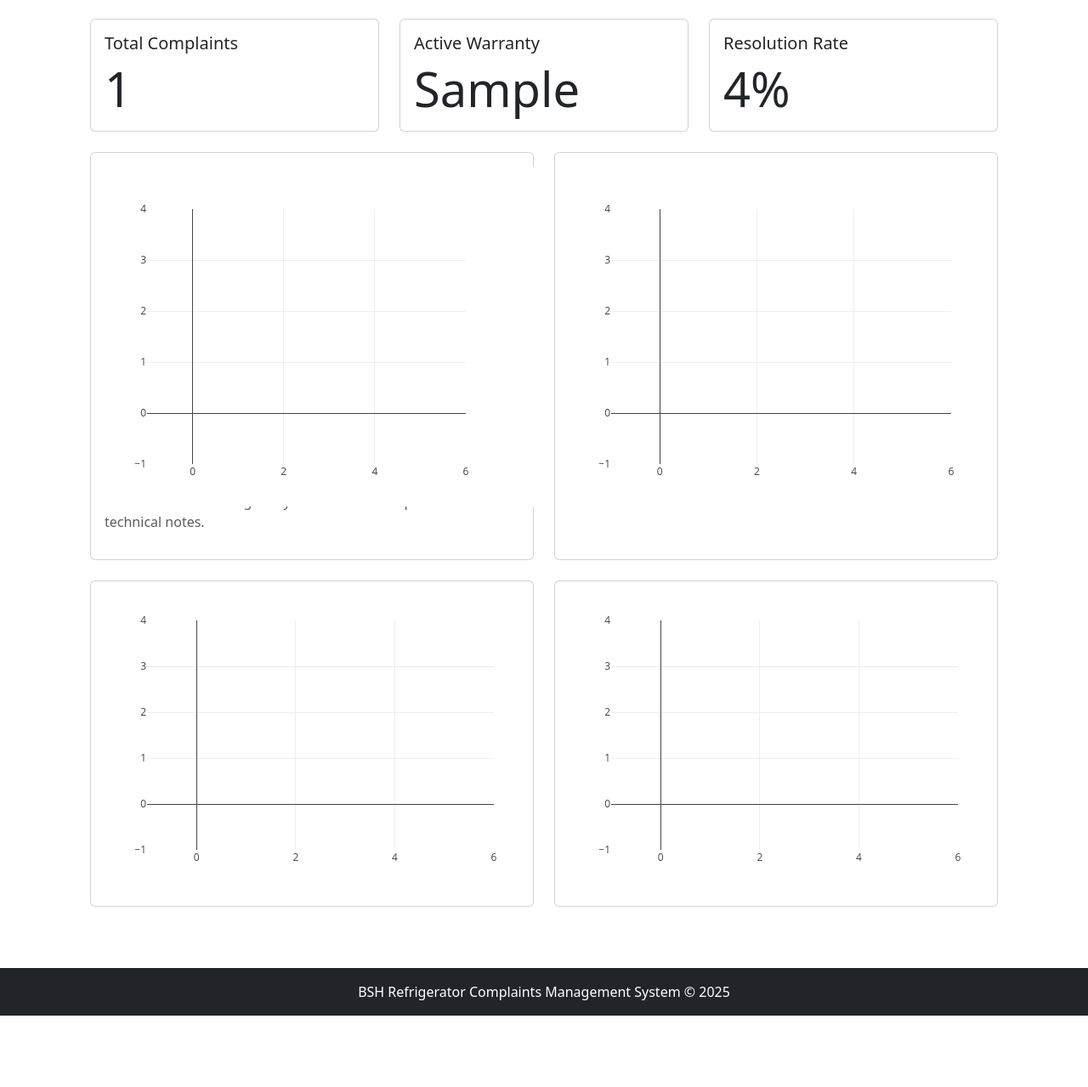
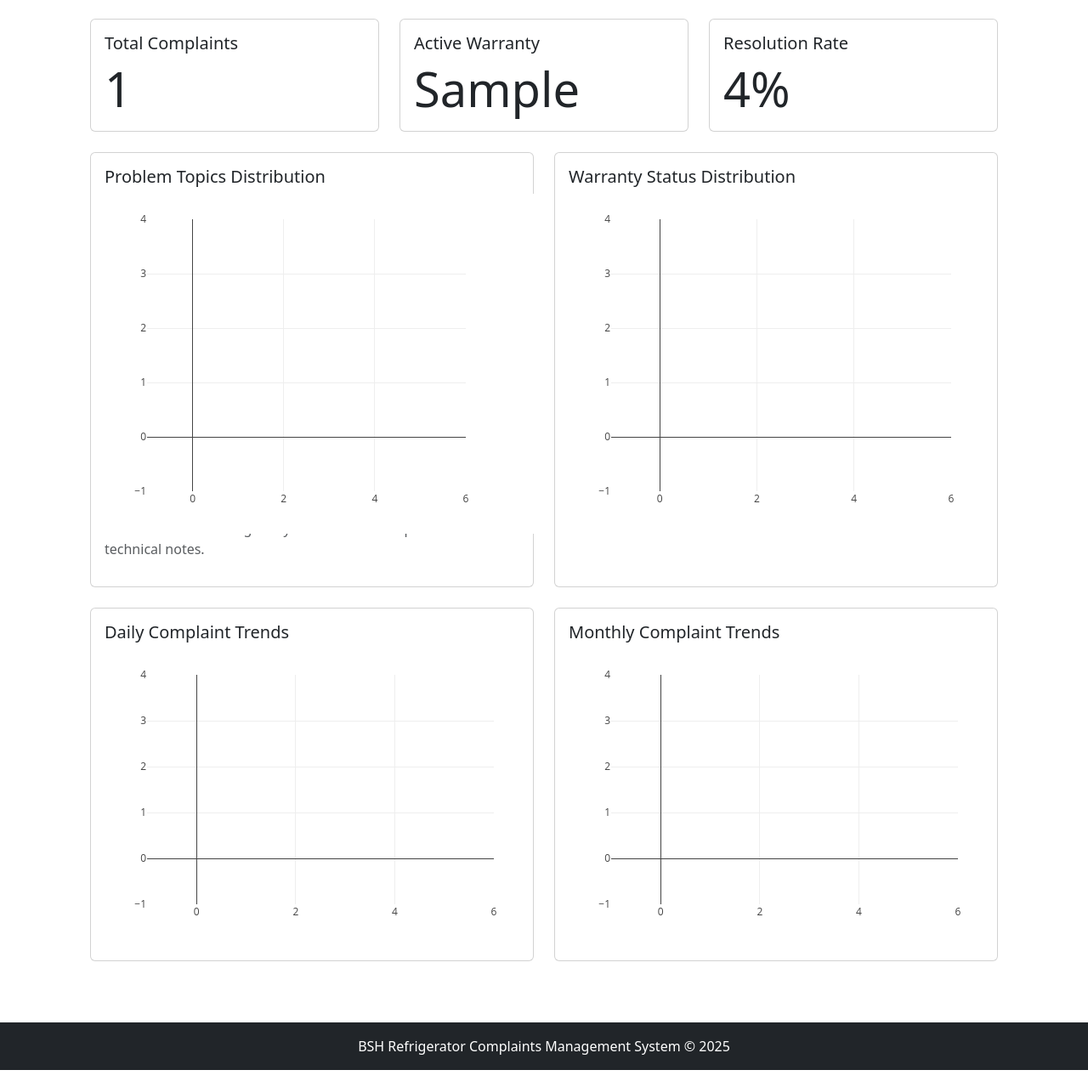
Before and after one commit to prometa-ai/demo-bsh-complaints-management, a Flask app: template templates/statistics.html in a window 1280 px wide. Shown: the part 248-1527 px from the top of the page at 85% size. Before the commit the page ends 1443 px from the top, so only its background shows below. Run offline with Flask 3, Linux system fonts and the light colour scheme; the template is opened without the code that fills it: most values are stand-ins (such as "Sample title", 1, 10 or a date in 2020); some libraries are stand-ins or nearby versions.

Commit message:
Add titles to problem topics and warranty distribution plots

```diff
--- a/templates/statistics.html
+++ b/templates/statistics.html
@@ -69,6 +69,7 @@
         <div class="col-md-6 mb-4">
             <div class="card h-100">
                 <div class="card-body">
+                    <h5 class="card-title">Problem Topics Distribution</h5>
                     <div id="problem_distribution" class="plot-container"></div>
                     <p class="text-muted mt-2">Distribution of Analysis Result categories from technical assessments. "Pending Analysis" indicates complaints without technical notes.</p>
                 </div>
@@ -79,6 +80,7 @@
         <div class="col-md-6 mb-4">
             <div class="card h-100">
                 <div class="card-body">
+                    <h5 class="card-title">Warranty Status Distribution</h5>
                     <div id="warranty_distribution" class="plot-container"></div>
                 </div>
             </div>
@@ -88,6 +90,7 @@
         <div class="col-md-6 mb-4">
             <div class="card h-100">
                 <div class="card-body">
+                    <h5 class="card-title">Daily Complaint Trends</h5>
                     <div id="daily_trend" class="plot-container"></div>
                 </div>
             </div>
@@ -97,6 +100,7 @@
         <div class="col-md-6 mb-4">
             <div class="card h-100">
                 <div class="card-body">
+                    <h5 class="card-title">Monthly Complaint Trends</h5>
                     <div id="monthly_trend" class="plot-container"></div>
                 </div>
             </div>
@@ -199,7 +203,7 @@
         },
         width: 575,
         height: 400,
-        margin: { t: 50, b: 50, l: 50, r: 150 },
+        margin: { t: 30, b: 50, l: 50, r: 150 },
         autosize: true
     }, plotConfig);
 
@@ -216,7 +220,7 @@
         },
         width: 500,
         height: 400,
-        margin: { t: 50, b: 50, l: 50, r: 50 },
+        margin: { t: 30, b: 50, l: 50, r: 50 },
         autosize: true
     }, plotConfig);
 
@@ -225,6 +229,7 @@
     Plotly.newPlot('daily_trend', dailyData.data, {
         ...dailyData.layout,
         ...commonLayout,
+        title: null,
         margin: { t: 30, b: 50, l: 50, r: 30 }
     }, plotConfig);
 
@@ -233,6 +238,7 @@
     Plotly.newPlot('monthly_trend', monthlyData.data, {
         ...monthlyData.layout,
         ...commonLayout,
+        title: null,
         margin: { t: 30, b: 50, l: 50, r: 30 }
     }, plotConfig);
 
```
